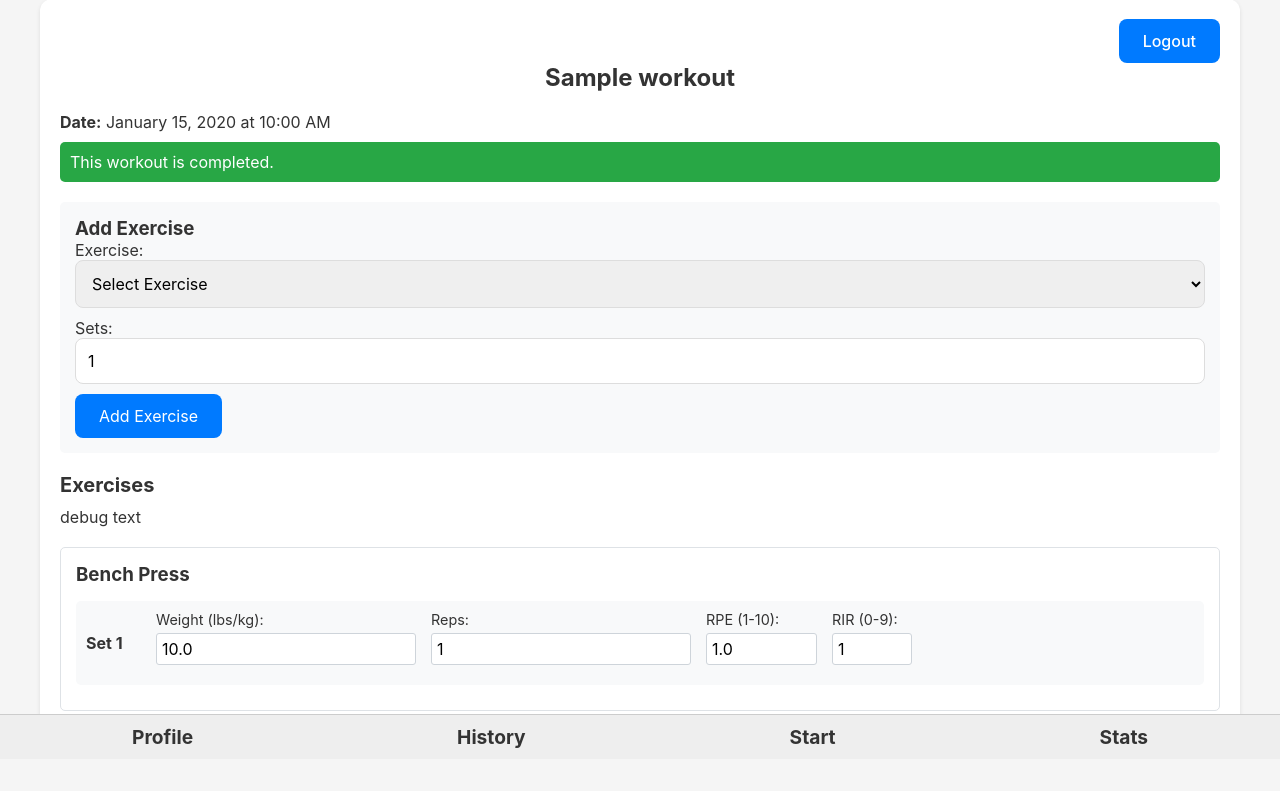
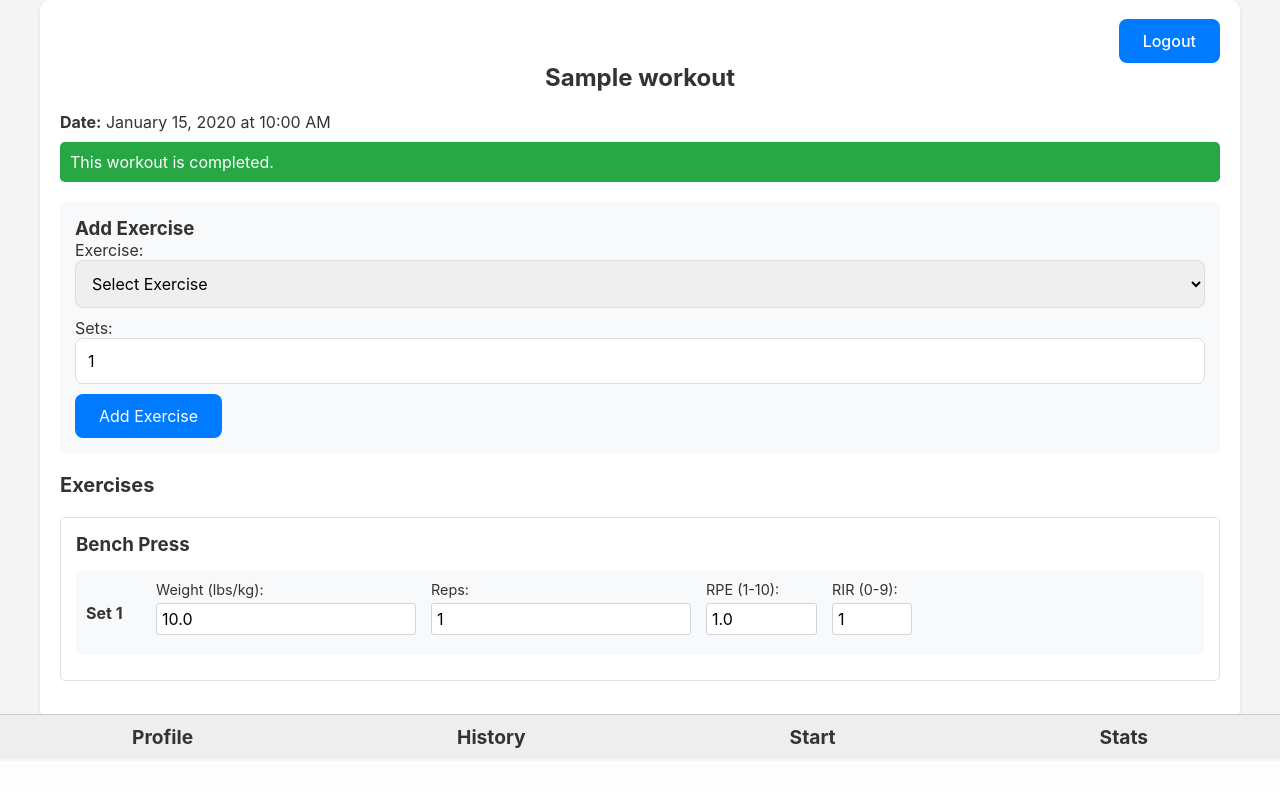
Before and after one commit to dianaargn/team-do-over, a Flask app: page /workout/1 in a window 1280 px wide. Shown: the part 41-832 px from the top of the page. After the commit the page ends 800 px from the top, so only its background shows below. Run offline with Flask 3, Linux system fonts and the light colour scheme; a user stored in the database is signed in; data comes from the database, SQL or seed files in the repository; tables that the repository leaves empty hold one stand-in row (values such as "Sample post").

Commit message:
removed debug text

```diff
--- a/templates/view_workout.html
+++ b/templates/view_workout.html
@@ -49,7 +49,6 @@
     {% if workout.sets %}
     <!-- Main Workout Form -->
         {% for exercise_name, sets in workout.sets|groupby('exercise.name') %}
-        <p>debug text</p>
         <div class="exercise-container">
             <div class="exercise-header">
                 <h3>{{ exercise_name }}</h3>
```
